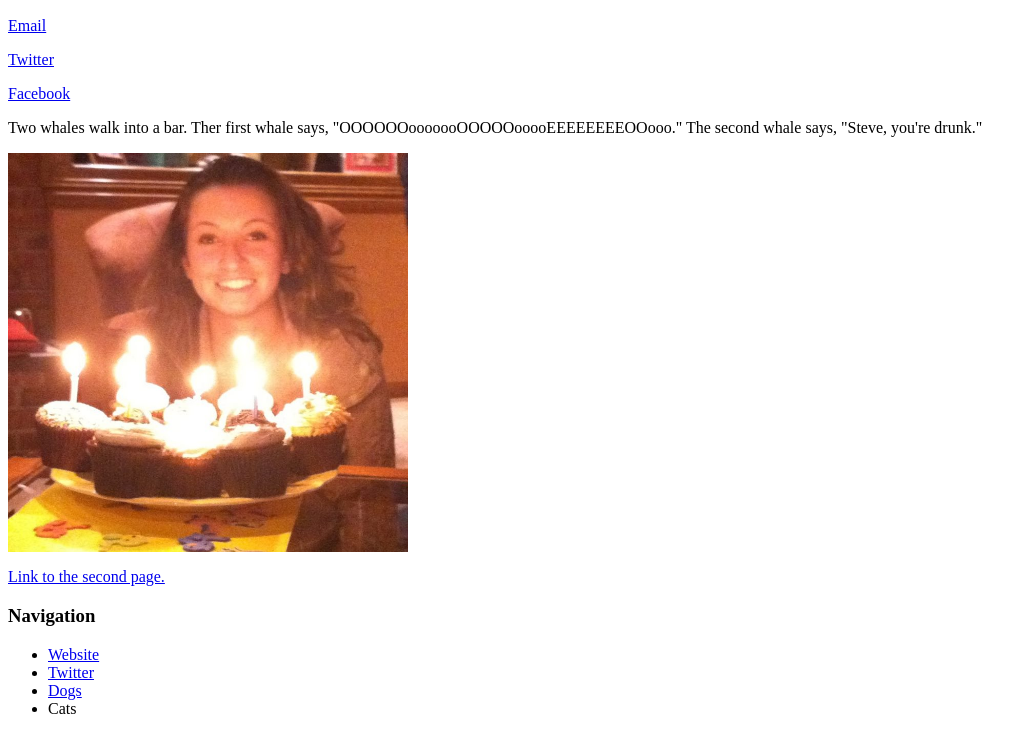
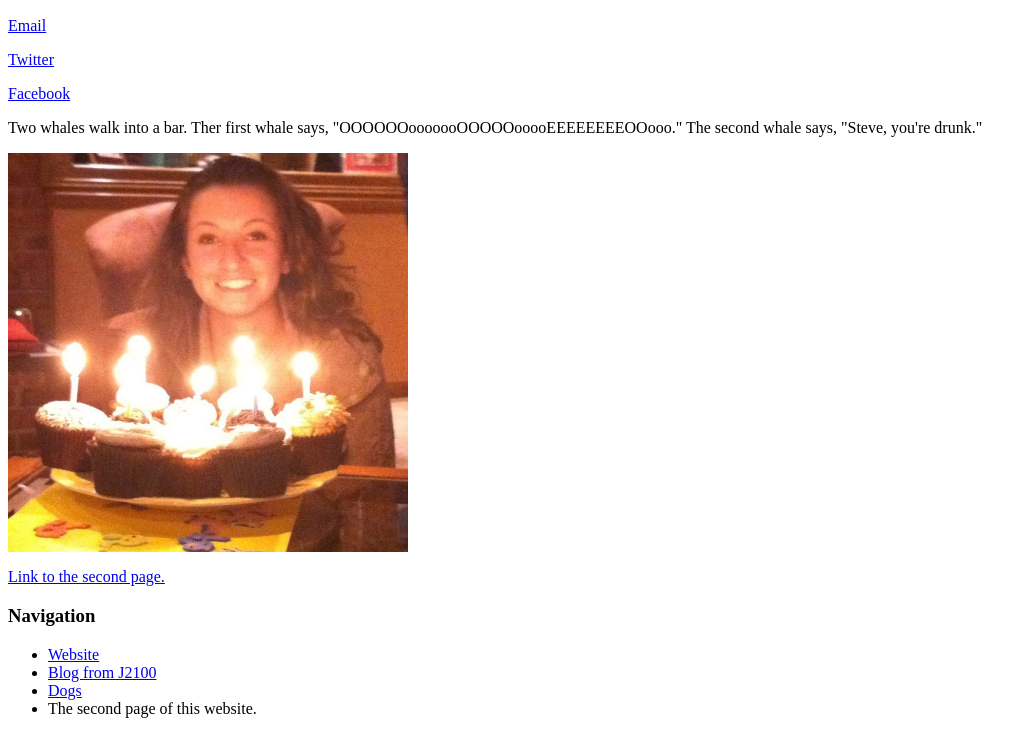
Before and after one commit to j4502-fs16/olson, a plain HTML site: page index.html in a window 1280 px wide. Shown: the part 110-844 px from the top of the page, without its empty margins (0-1036 px from the left). Drawn offline with Linux system fonts and the light colour scheme.

Commit message:
Starting to wrap up

```diff
--- a/index.html
+++ b/index.html
@@ -27,11 +27,11 @@
 <ul>
   <li><a href="jholson.com">Website</a></li>
 
-  <li><a href="https://twitter.com/Jackie_Hallie">Twitter</a></li>
+  <li><a href="https://jhormdblog.wordpress.com">Blog from J2100</a></li>
 
     <li><a href="https://en.wikipedia.org/wiki/Dog">Dogs</a></li>
 
-    <li>Cats</li>
+    <li>The second page of this website.</li>
 
 </ul>
 
```
